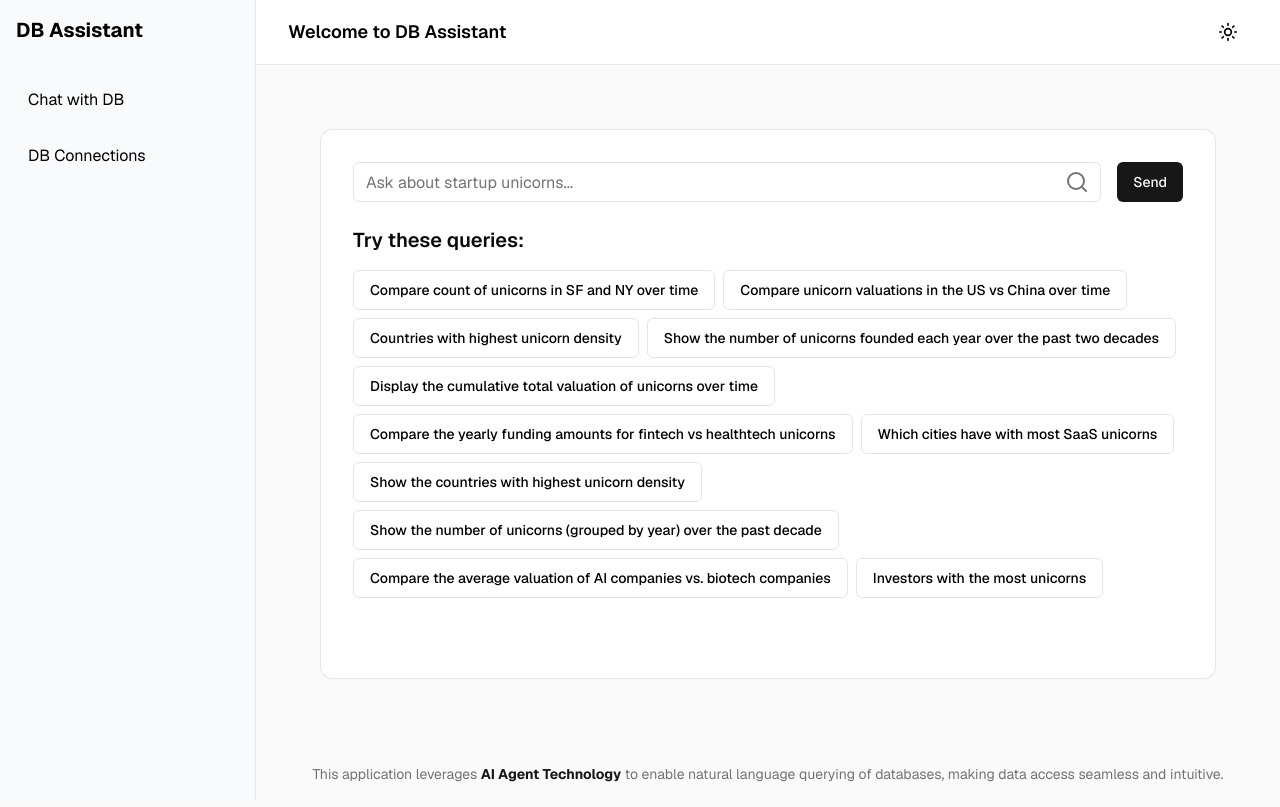
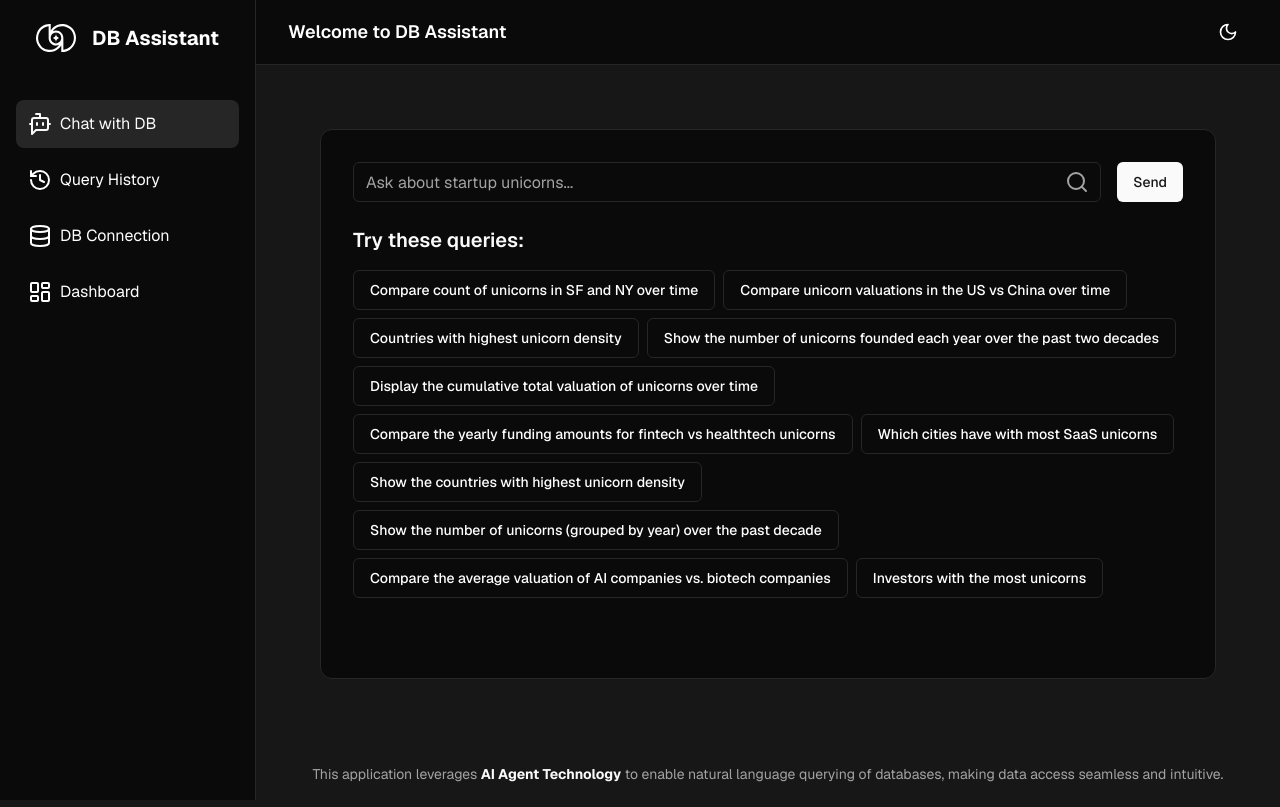
Before and after one commit to andyhou01/ai-db-search, a Next.js app: page / in a window 1280 px wide. Built offline with nearby package versions, Linux system fonts and the light colour scheme.

Commit message:
add more options

```diff
--- /dev/null
+++ b/app/connection/page.tsx
@@ -0,0 +1,4 @@
+const ConnectionPage = () => {
+  return <div>ConnectionPage</div>;
+};
+export default ConnectionPage;
--- /dev/null
+++ b/app/dashboard/page.tsx
@@ -0,0 +1,4 @@
+const DashboardPage = () => {
+  return <div>DashboardPage</div>;
+};
+export default DashboardPage;
--- /dev/null
+++ b/app/history/page.tsx
@@ -0,0 +1,4 @@
+const HistoryPage = () => {
+  return <div>HistoryPage</div>;
+};
+export default HistoryPage;
--- a/app/layout.tsx
+++ b/app/layout.tsx
@@ -19,7 +19,7 @@ export default function RootLayout({
   return (
     <html lang="en" suppressHydrationWarning>
       <body className={`${GeistMono.className} ${GeistSans.className}`}>
-        <ThemeProvider attribute="class" defaultTheme="system" enableSystem>
+        <ThemeProvider attribute="class" defaultTheme="dark" enableSystem>
           <div className="flex">
             <Sidebar />
             <div className="flex-1 ml-64">
--- a/app/page.tsx
+++ b/app/page.tsx
@@ -89,7 +89,6 @@ export default function Page() {
           transition={{ duration: 0.5, ease: "easeOut" }}
         >
           <div className="flex flex-col flex-grow p-6 sm:p-8">
-            {/* <Header handleClear={handleClear} /> */}
             <Search
               handleClear={handleClear}
               handleSubmit={handleSubmit}
@@ -123,7 +122,7 @@ export default function Page() {
                         />
                       )}
                       {loading ? (
-                        <div className="absolute flex flex-col items-center justify-center w-full h-full space-y-4 bg-background/50">
+                        <div className="flex flex-col items-center justify-center w-full h-full space-y-4 bg-background/50">
                           <Loader2 className="w-12 h-12 animate-spin text-muted-foreground" />
                           <p className="text-foreground">
                             {loadingStep === 1
--- /dev/null
+++ b/components/logo.tsx
@@ -0,0 +1,21 @@
+import Link from "next/link";
+import Image from "next/image";
+import { useTheme } from "next-themes";
+
+const Logo = () => {
+  const { theme } = useTheme();
+
+  return (
+    <Link href={"/"} className="flex items-center justify-center gap-4 mb-8">
+      {theme === "light" ? (
+        <Image src="/logo.svg" alt="logo" width={40} height={28} />
+      ) : (
+        <Image src="/logo-white.svg" alt="logo" width={40} height={28} />
+      )}
+      <span className="text-xl font-bold text-[#3B82F6] dark:text-white">
+        DB Assistant
+      </span>
+    </Link>
+  );
+};
+export default Logo;
--- a/components/sidebar.tsx
+++ b/components/sidebar.tsx
@@ -1,31 +1,60 @@
+"use client";
+
 import Link from "next/link";
+import { usePathname } from "next/navigation";
+import { useEffect } from "react";
+import {
+  History,
+  Database,
+  BotMessageSquare,
+  LayoutDashboard,
+} from "lucide-react";
+import Logo from "./logo";
+export default function Sidebar() {
+  const menuList = [
+    {
+      name: "Chat with DB",
+      icon: BotMessageSquare,
+      path: "/",
+    },
+    {
+      name: "Query History",
+      icon: History,
+      path: "/history",
+    },
+    {
+      name: "DB Connection",
+      icon: Database,
+      path: "/connection",
+    },
+    {
+      name: "Dashboard",
+      icon: LayoutDashboard,
+      path: "/dashboard",
+    },
+  ];
 
-export default function Sidebar() {
+  const path = usePathname();
+  useEffect(() => {}, [path]);
+
   return (
     <div className="fixed top-0 left-0 w-64 h-screen border-r border-gray-200 bg-gray-50 dark:bg-neutral-950 dark:border-neutral-800">
-      <div className="p-4">
-        <h1 className="mb-8 text-xl font-bold text-black dark:text-white">
-          DB Assistant
-        </h1>
-        <nav>
-          <ul className="space-y-2">
-            <li>
-              <Link
-                href="/"
-                className="flex items-center p-3 text-black transition-colors rounded-lg dark:text-gray-200 hover:bg-neutral-200 dark:hover:bg-neutral-800"
+      <div className="px-4 py-6">
+        <Logo />
+        <nav className="mt-12">
+          {menuList.map((menu, index) => (
+            <Link href={menu.path} key={index}>
+              <div
+                key={index}
+                className={`flex gap-2 mb-2 p-3 hover:bg-secondary hover:text-primary rounded-lg cursor-pointer items-center ${
+                  path === menu.path && "bg-secondary text-primary"
+                }`}
               >
-                <span>Chat with DB</span>
-              </Link>
-            </li>
-            <li>
-              <Link
-                href="/connections"
-                className="flex items-center p-3 text-black transition-colors rounded-lg dark:text-gray-200 hover:bg-neutral-200 dark:hover:bg-neutral-800"
-              >
-                <span>DB Connections</span>
-              </Link>
-            </li>
-          </ul>
+                <menu.icon className="w-6 h-6" />
+                <h2 className="text-md">{menu.name}</h2>
+              </div>
+            </Link>
+          ))}
         </nav>
       </div>
     </div>
```
Also changed, not shown: public/logo-white.svg (added), public/logo.svg (added).
